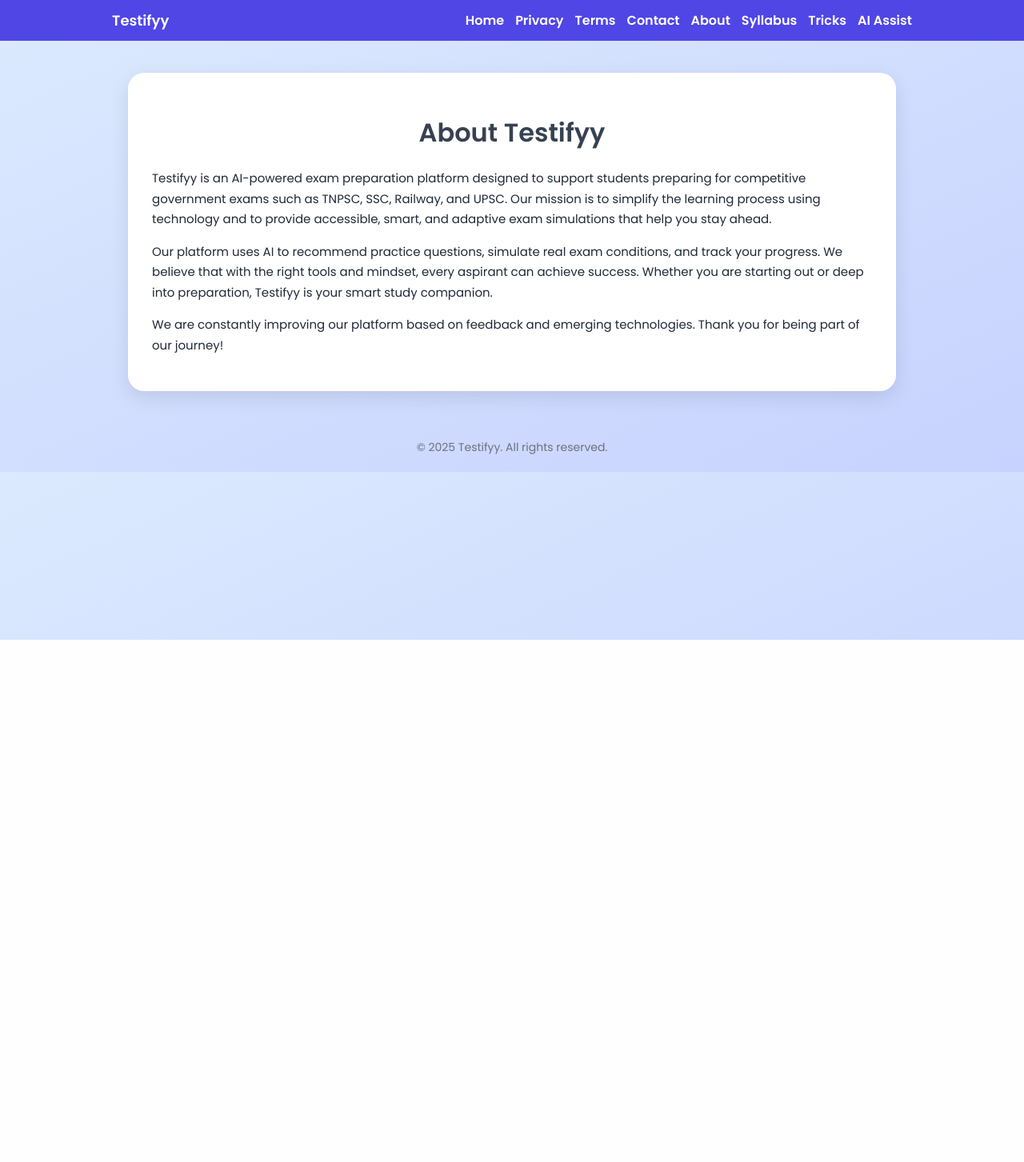
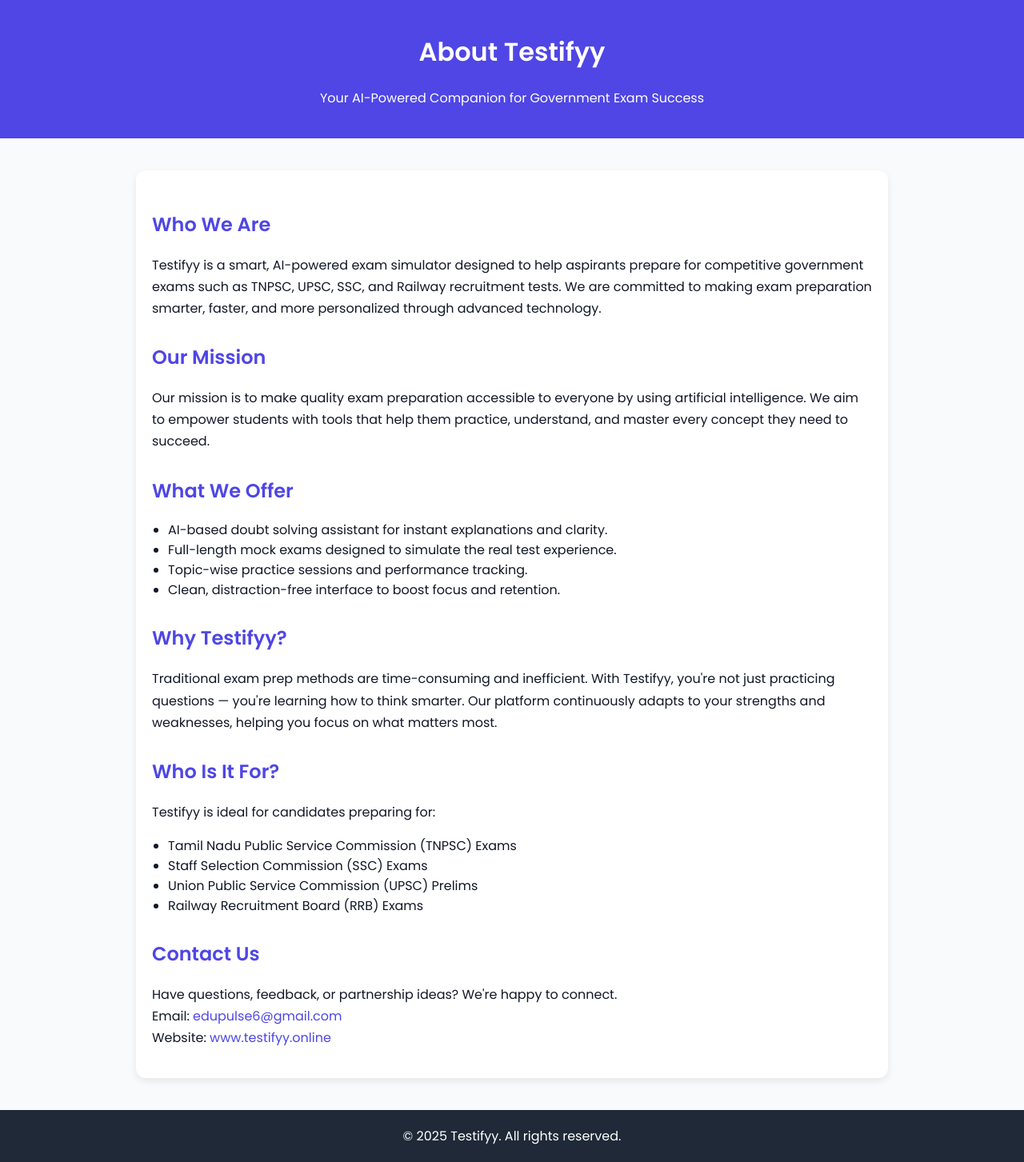
Before and after one commit to suriyamoorthi-dev/Testify, a Flask app: page /about in a window 1280 px wide. Shown: the whole page at 80% size. Before the commit the page ends 800 px from the top, so only its background shows below. Run offline with Flask 3, Linux system fonts and the light colour scheme.

Commit message:
Updated about, index, result, and start-exam pages

```diff
--- a/templates/about.html
+++ b/templates/about.html
@@ -2,112 +2,137 @@
 <html lang="en">
 <head>
   <meta charset="UTF-8" />
-  <meta name="viewport" content="width=device-width, initial-scale=1.0" />
+  <meta name="viewport" content="width=device-width, initial-scale=1.0"/>
   <title>About Us | Testifyy</title>
-  <meta name="description" content="Learn more about Testifyy - our mission, vision, and the team behind the AI-powered government exam simulator." />
-  <meta name="keywords" content="About Testifyy, AI Exam Team, Government Exam Help, Practice Test Platform" />
-  <meta name="author" content="Testifyy Team" />
+  <meta name="description" content="Learn about Testifyy – India's AI-powered exam simulator for TNPSC, UPSC, SSC, and Railway exams. Meet our mission, values, and how we help aspirants succeed."/>
+  <meta name="keywords" content="About Testifyy, Government Exams, AI Exam App, TNPSC Mock Test, SSC Preparation, UPSC Tools"/>
+  <link rel="icon" href="/static/favicon.ico" type="image/x-icon"/>
   <link href="https://fonts.googleapis.com/css2?family=Poppins:wght@400;600&display=swap" rel="stylesheet" />
+
   <style>
     body {
+      font-family: 'Poppins', sans-serif;
       margin: 0;
-      font-family: 'Poppins', sans-serif;
-      background: linear-gradient(to bottom right, #dbeafe, #c7d2fe);
-      color: #1f2937;
-      padding: 0;
+      background: #f9fafb;
+      color: #111827;
     }
-    nav {
-      background: #4f46e5;
-      padding: 12px 16px;
+
+    header {
+      background-color: #4f46e5;
+      color: white;
+      padding: 20px;
+      text-align: center;
     }
-    .nav-container {
-      display: flex;
-      justify-content: space-between;
-      align-items: center;
-      max-width: 1000px;
-      margin: auto;
-      flex-wrap: wrap;
-    }
-    .nav-logo {
-      color: white;
-      font-weight: bold;
-      font-size: 18px;
-    }
-    .nav-links {
-      display: flex;
-      flex-wrap: wrap;
-    }
-    .nav-links a {
-      color: white;
-      text-decoration: none;
-      margin-left: 14px;
-      font-weight: 600;
-      font-size: 16px;
-    }
-    .container {
+
+    main {
       max-width: 900px;
       margin: 40px auto;
+      padding: 20px;
       background: white;
-      padding: 30px;
-      border-radius: 20px;
-      box-shadow: 0 8px 24px rgba(0, 0, 0, 0.1);
+      border-radius: 12px;
+      box-shadow: 0 4px 10px rgba(0, 0, 0, 0.08);
     }
+
     h1 {
-      text-align: center;
+      font-size: 2rem;
       margin-bottom: 20px;
-      color: #374151;
     }
+
+    h2 {
+      margin-top: 30px;
+      font-size: 1.5rem;
+      color: #4f46e5;
+    }
+
     p {
+      font-size: 1rem;
       line-height: 1.7;
-      font-size: 15px;
+      margin-bottom: 16px;
     }
+
+    ul {
+      list-style-type: disc;
+      padding-left: 20px;
+    }
+
     footer {
       text-align: center;
       padding: 20px;
-      font-size: 14px;
-      color: #6b7280;
+      background: #1f2937;
+      color: white;
+      margin-top: 40px;
     }
-    @media (max-width: 600px) {
-      .nav-links {
-        flex-direction: column;
-        margin-top: 10px;
+
+    a {
+      color: #4f46e5;
+      text-decoration: none;
+    }
+
+    a:hover {
+      text-decoration: underline;
+    }
+
+    @media (max-width: 768px) {
+      main {
+        margin: 20px;
+        padding: 16px;
       }
-      .nav-links a {
-        margin: 8px 0;
+
+      h1 {
+        font-size: 1.5rem;
       }
     }
   </style>
 </head>
 <body>
 
-  <nav>
-    <div class="nav-container">
-      <div class="nav-logo">Testifyy</div>
-      <div class="nav-links">
-        <a href="/">Home</a>
-        <a href="/privacy">Privacy</a>
-        <a href="/terms">Terms</a>
-        <a href="/contact">Contact</a>
-        <a href="/about">About</a>
-        <a href="/syllabus">Syllabus</a>
-        <a href="/trick">Tricks</a>
-        <a href="/doubt">AI Assist</a>
-      </div>
-    </div>
-  </nav>
+  <header>
+    <h1>About Testifyy</h1>
+    <p>Your AI-Powered Companion for Government Exam Success</p>
+  </header>
 
-  <div class="container">
-    <h1>About Testifyy</h1>
+  <main>
+    <h2>Who We Are</h2>
     <p>
-      Testifyy is an AI-powered exam preparation platform designed to support students preparing for competitive government exams such as TNPSC, SSC, Railway, and UPSC. Our mission is to simplify the learning process using technology and to provide accessible, smart, and adaptive exam simulations that help you stay ahead.
+      Testifyy is a smart, AI-powered exam simulator designed to help aspirants prepare for competitive government exams such as TNPSC, UPSC, SSC, and Railway recruitment tests. We are committed to making exam preparation smarter, faster, and more personalized through advanced technology.
     </p>
+
+    <h2>Our Mission</h2>
     <p>
-      Our platform uses AI to recommend practice questions, simulate real exam conditions, and track your progress. We believe that with the right tools and mindset, every aspirant can achieve success. Whether you are starting out or deep into preparation, Testifyy is your smart study companion.
+      Our mission is to make quality exam preparation accessible to everyone by using artificial intelligence. We aim to empower students with tools that help them practice, understand, and master every concept they need to succeed.
     </p>
+
+    <h2>What We Offer</h2>
+    <ul>
+      <li>AI-based doubt solving assistant for instant explanations and clarity.</li>
+      <li>Full-length mock exams designed to simulate the real test experience.</li>
+      <li>Topic-wise practice sessions and performance tracking.</li>
+      <li>Clean, distraction-free interface to boost focus and retention.</li>
+    </ul>
+
+    <h2>Why Testifyy?</h2>
     <p>
-      We are constantly improving our platform based on feedback and emerging technologies. Thank you for being part of our journey!
+      Traditional exam prep methods are time-consuming and inefficient. With Testifyy, you're not just practicing questions — you're learning how to think smarter. Our platform continuously adapts to your strengths and weaknesses, helping you focus on what matters most.
     </p>
-  </div>
+
+    <h2>Who Is It For?</h2>
+    <p>
+      Testifyy is ideal for candidates preparing for:
+    </p>
+    <ul>
+      <li>Tamil Nadu Public Service Commission (TNPSC) Exams</li>
+      <li>Staff Selection Commission (SSC) Exams</li>
+      <li>Union Public Service Commission (UPSC) Prelims</li>
+      <li>Railway Recruitment Board (RRB) Exams</li>
+    </ul>
+
+    <h2>Contact Us</h2>
+    <p>
+      Have questions, feedback, or partnership ideas? We're happy to connect.<br/>
+      Email: <a href="mailto:edupulse6@gmail.com">edupulse6@gmail.com</a><br/>
+      Website: <a href="https://www.testifyy.online">www.testifyy.online</a>
+    </p>
+  </main>
 
   <footer>
     &copy; 2025 Testifyy. All rights reserved.
```
Also changed, not shown: templates/index.html (+18 -9 lines), templates/result.html (+57 -26 lines), templates/start-exam.html (+42 -5 lines).
